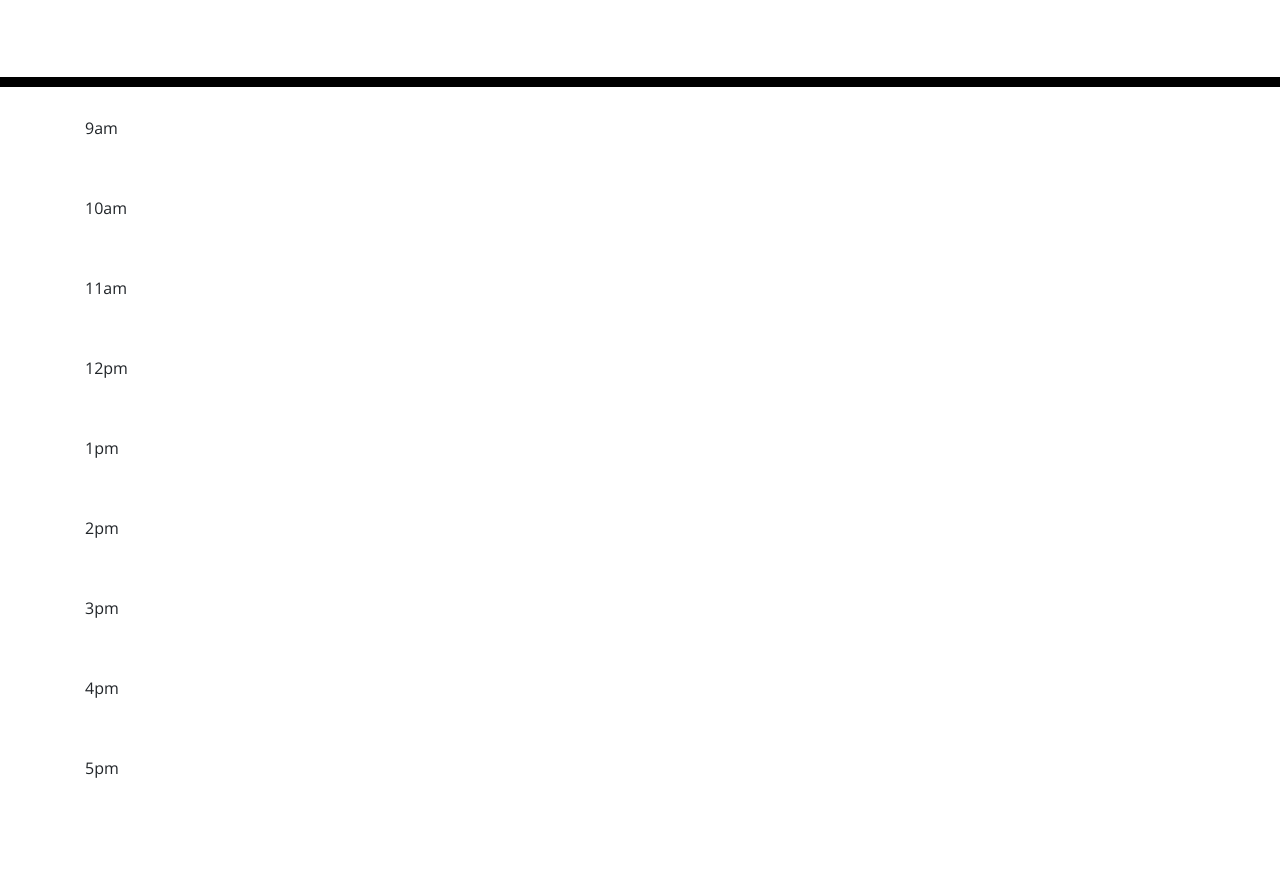
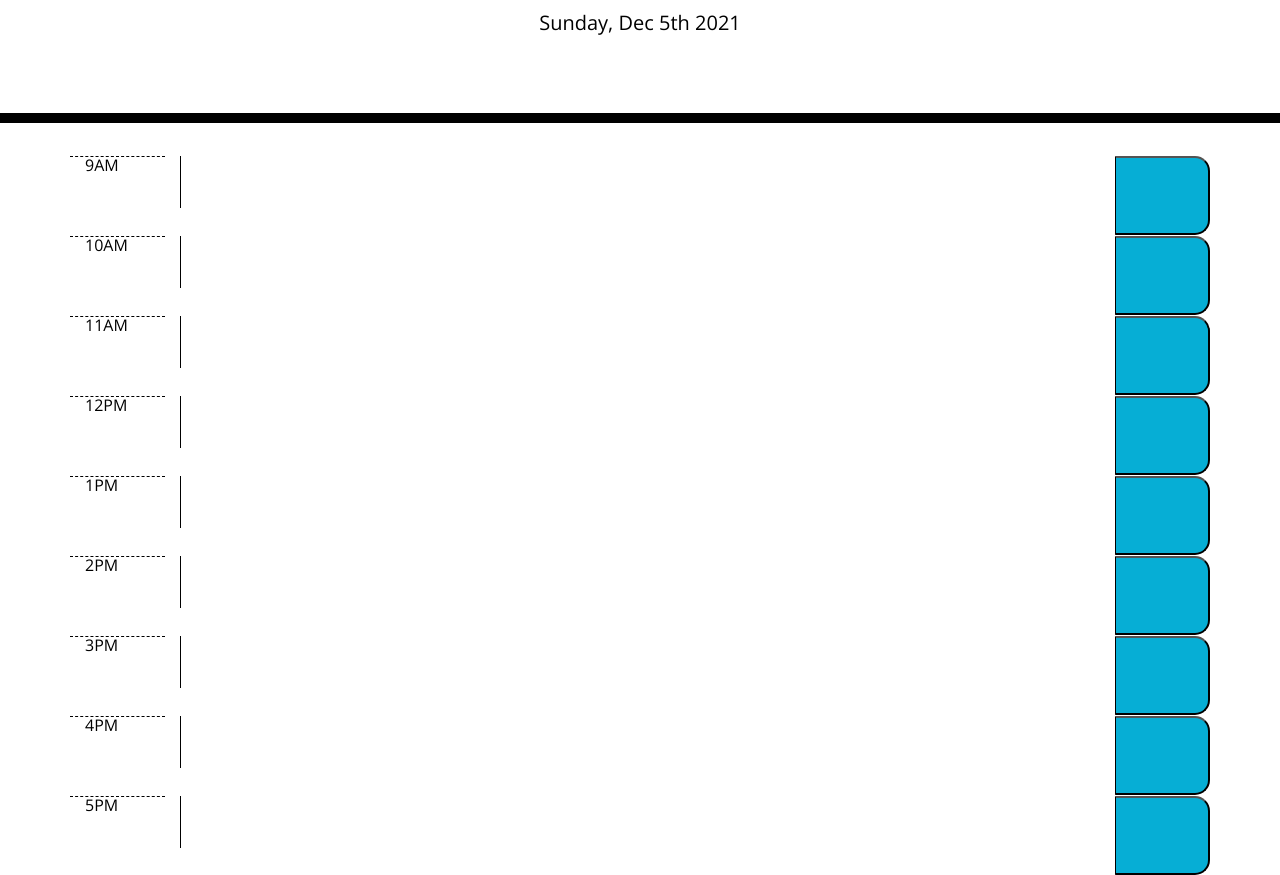
Before and after one commit to Rod0352/Work-Day-Scheduler, a plain HTML site: page index.html in a window 1280 px wide. Shown: the part 181-1056 px from the top of the page. Before the commit the page ends 1020 px from the top, so only its background shows below. Drawn offline with nearby package versions, Linux system fonts and the light colour scheme; files that its build step writes are made by us from their sources.

Commit message:
Date working with moment

```diff
--- a/assets/js/script.js
+++ b/assets/js/script.js
@@ -0,0 +1,2 @@
+var todaysDate = moment().format('dddd, MMM Do YYYY');
+$("#currentDay").html(todaysDate);
--- a/index.html
+++ b/index.html
@@ -18,7 +18,7 @@
       href="https://fonts.googleapis.com/css?family=Open+Sans&display=swap"
       rel="stylesheet"
     />
-    <link rel="stylesheet" href="style.css" />
+    <link rel="stylesheet" href="./assets/css/style.css" />
     <title>Work Day Scheduler</title>
   </head>
 
@@ -26,58 +26,60 @@
     <header class="jumbotron">
       <h1 class="display-3">Work Day Scheduler</h1>
       <p class="lead">A simple calendar app for scheduling your work day</p>
-      <p id="currentDay" class="lead"></p>
+      <p id="currentDay" class="lead"> </p>
     </header>
     <div class="container">
       <!-- Timeblocks go here -->
       <div class="row">
-          <div class="col">9am</div>
-          <div class="col"></div>
-          <div class="col"></div>
+          <div class="col-1 hour">9AM</div>
+          <div class="col-10 description"><textarea></textarea>
+          </div>
+          <button class="col-1 saveBtn"></button>
       </div>
       <div class="row">
-        <div class="col">10am</div>
-        <div class="col"></div>
-        <div class="col"></div>
+        <div class="col-1 hour">10AM</div>
+        <div class="col-10 description"><textarea></textarea></div>
+        <button class="col-1 saveBtn"></button>
     </div>
     <div class="row">
-        <div class="col">11am</div>
-        <div class="col"></div>
-        <div class="col"></div>
+        <div class="col-1 hour">11AM</div>
+        <div class="col-10 description"><textarea></textarea></div>
+        <button class="col-1 saveBtn"></button>
     </div>
     <div class="row">
-        <div class="col">12pm</div>
-        <div class="col"></div>
-        <div class="col"></div>
+        <div class="col-1 hour">12PM</div>
+        <div class="col-10 description"><textarea></textarea></div>
+        <button class="col-1 saveBtn"></button>
     </div>
     <div class="row">
-        <div class="col">1pm</div>
-        <div class="col"></div>
-        <div class="col"></div>
+        <div class="col-1 hour">1PM</div>
+        <div class="col-10 description"><textarea></textarea></div>
+        <button class="col-1 saveBtn"></button>
     </div>
     <div class="row">
-        <div class="col">2pm</div>
-        <div class="col"></div>
-        <div class="col"></div>
+        <div class="col-1 hour">2PM</div>
+        <div class="col-10 description"><textarea></textarea></div>
+        <button class="col-1 saveBtn"></button>
     </div>
     <div class="row">
-        <div class="col">3pm</div>
-        <div class="col"></div>
-        <div class="col"></div>
+        <div class="col-1 hour">3PM</div>
+        <div class="col-10 description"><textarea></textarea></div>
+        <button class="col-1 saveBtn"></button>
     </div>
     <div class="row">
-        <div class="col">4pm</div>
-        <div class="col"></div>
-        <div class="col"></div>
+        <div class="col-1 hour">4PM</div>
+        <div class="col-10 description"><textarea></textarea></div>
+        <button class="col-1 saveBtn"></button>
     </div>
     <div class="row">
-        <div class="col">5pm</div>
-        <div class="col"></div>
-        <div class="col"></div>
+        <div class="col-1 hour">5PM</div>
+        <div class="col-10 description"><textarea></textarea></div>
+        <button class="col-1 saveBtn"></button>
     </div>
     </div>
 
     <script src="https://code.jquery.com/jquery-3.4.1.min.js"></script>
     <script src="https://cdnjs.cloudflare.com/ajax/libs/moment.js/2.24.0/moment.min.js"></script>
+    <script src="./assets/js/script.js"></script>
   </body>
 </html>
```
Lines whose indentation alone changed are shown as unchanged.
